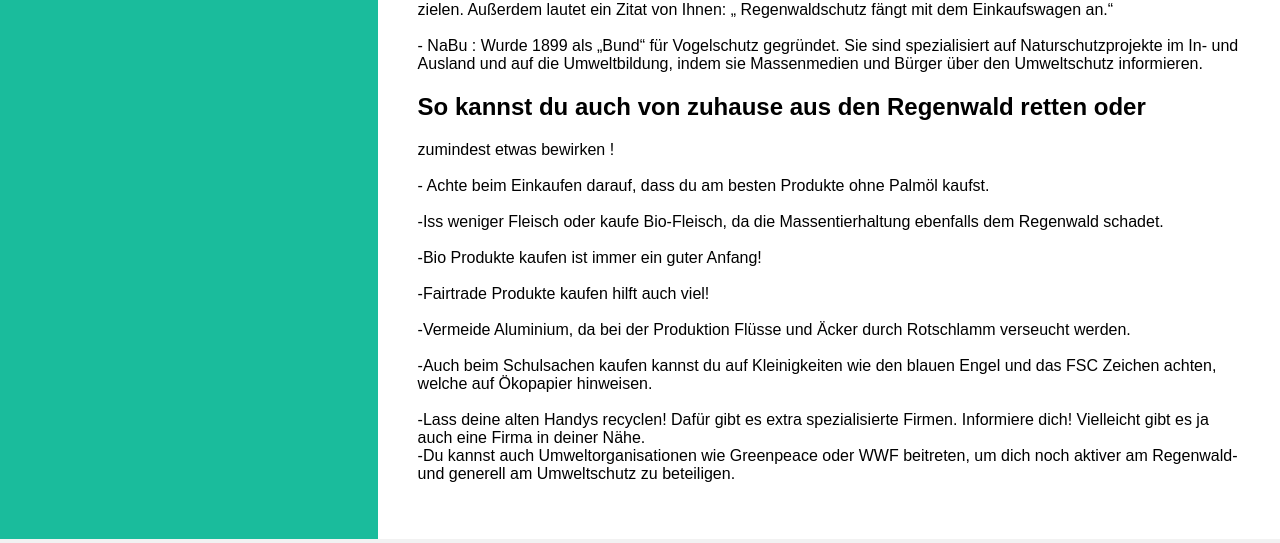
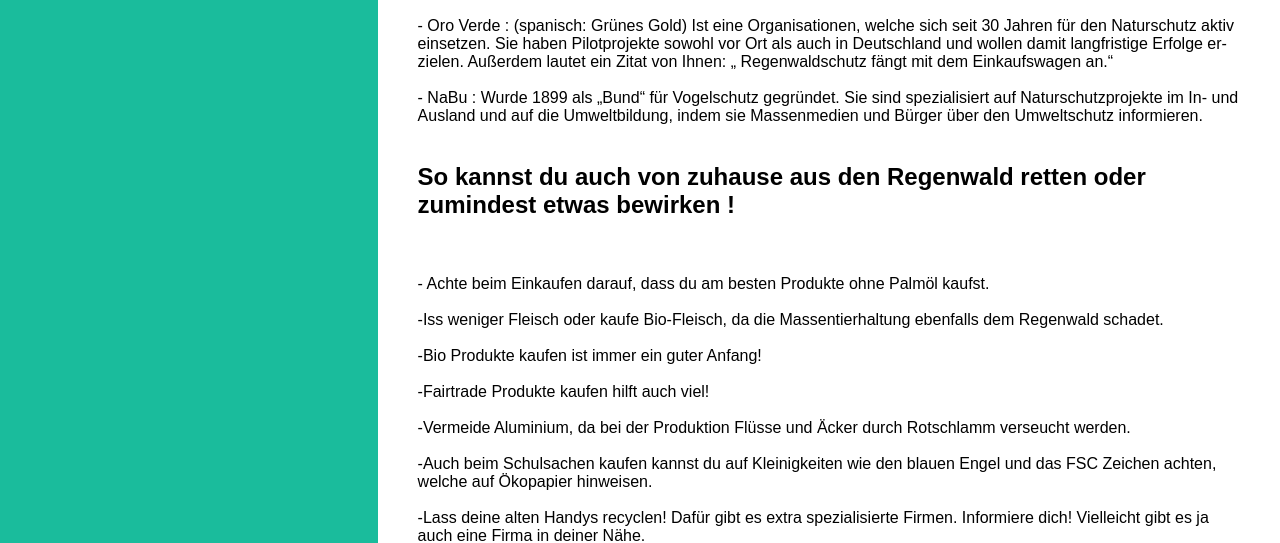
Before and after one commit to Regenwald-afrika/schutz, a plain HTML site: page index.html in a window 1280 px wide. Shown: the part 877-1420 px from the top of the page. Drawn offline with Linux system fonts and the light colour scheme.

Commit message:
Update index.html

```diff
--- a/index.html
+++ b/index.html
@@ -166,6 +166,7 @@ body {
 <div class="main">
 	<br>
     <h2>Schutz des Regenwaldes</h2>
+	<br>
     <p>Nun hast du auf den anderen
 Seiten erfahren, warum du den
 Regenwald schützen solltest.
@@ -175,6 +176,7 @@ willst, was du du tun könntest,
 haben wir einfach mal ein paar
 Tipps und Tricks für dich
 zusammengestellt.
+<br><br>
 <h2>Organisationen, die den Regenwald schützen</h2>
 	<br><br>-
 Greenpeace
@@ -203,8 +205,8 @@ NaBu
  :            Wurde 1899 als „Bund“ für Vogelschutz gegründet. Sie sind spezialisiert
                          auf Naturschutzprojekte im In- und Ausland und auf die Umweltbildung,
                          indem sie Massenmedien und Bürger über den Umweltschutz informieren.
-<h2>So kannst du auch von zuhause aus den Regenwald retten oder</h2>
-zumindest etwas bewirken !
+<br><br><h2>So kannst du auch von zuhause aus den Regenwald retten oder
+zumindest etwas bewirken !</h2>
 <br><br>-
 Achte beim Einkaufen darauf, dass du am besten Produkte ohne Palmöl kaufst.
 <br><br>-Iss weniger Fleisch oder kaufe Bio-Fleisch, da die Massentierhaltung ebenfalls dem
@@ -218,8 +220,9 @@ das FSC Zeichen achten, welche auf Ökopapier hinweisen.
 <br><br>-Lass deine alten Handys recyclen! Dafür gibt es extra spezialisierte Firmen. Informiere
 dich! Vielleicht gibt es ja auch eine Firma in deiner Nähe.
 
-<br>-Du kannst auch Umweltorganisationen wie Greenpeace oder WWF beitreten, um dich
+<br><br>-Du kannst auch Umweltorganisationen wie Greenpeace oder WWF beitreten, um dich
 noch aktiver am Regenwald- und generell am Umweltschutz zu beteiligen.
+	<br><br><br><br><h5>Text von Chiara, Greta, Inga und Maddy</h5>
 
 </p>
 
```
